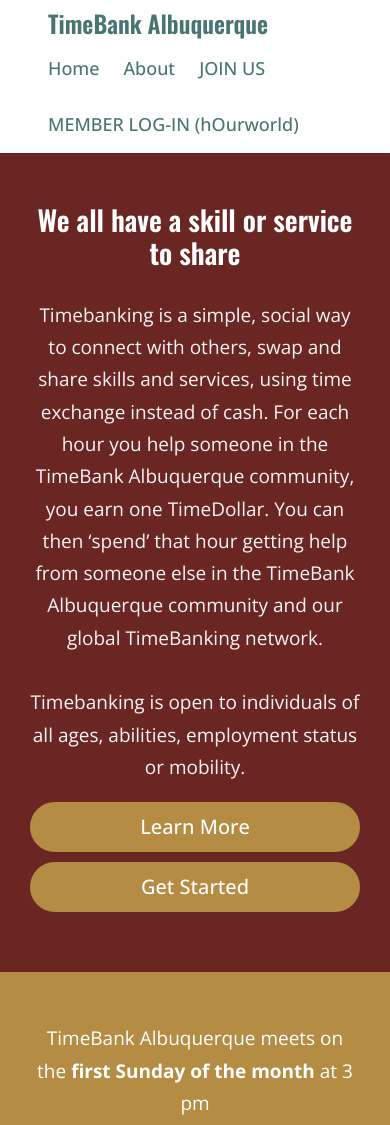
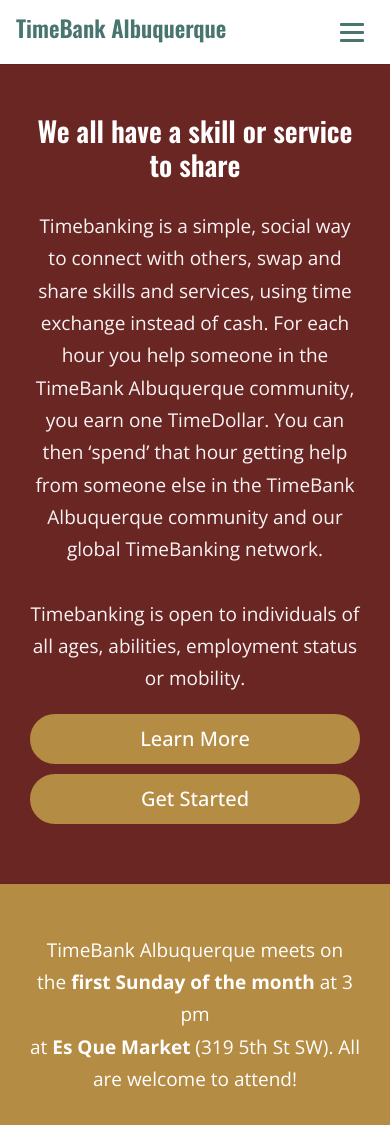
Before and after one commit to charlie763/abqhours, a Jekyll site: the page built from index.md, in a window 390 px wide. Shown: the top 1125 px of the page. Built offline with Jekyll 4.4.1, drawn with Linux system fonts in a browser that asks for light colours; some web fonts are replaced; grey boxes are pictures that could not be loaded.

Commit message:
feat: have ai do hamburger style nav menu for mobile

```diff
--- a/_includes/header.html
+++ b/_includes/header.html
@@ -14,7 +14,18 @@
         </svg>
       </a>
     </div>
-    <nav id="top-menu-nav">
+    <button
+      type="button"
+      class="nav-toggle"
+      aria-expanded="false"
+      aria-controls="top-menu-nav"
+      aria-label="Open navigation menu"
+    >
+      <span class="nav-toggle-bar" aria-hidden="true"></span>
+      <span class="nav-toggle-bar" aria-hidden="true"></span>
+      <span class="nav-toggle-bar" aria-hidden="true"></span>
+    </button>
+    <nav id="top-menu-nav" class="main-nav" aria-label="Main">
       <ul id="top-menu" class="nav">
         <li><a href="{{ '/' | relative_url }}">Home</a></li>
         <li><a href="{{ tb.learn_more_url }}">About</a></li>
--- a/_layouts/default.html
+++ b/_layouts/default.html
@@ -37,5 +37,6 @@
         {% include footer.html %}
       </div>
     </div>
+    <script src="{{ '/assets/js/nav.js' | relative_url }}" defer></script>
   </body>
 </html>
--- a/assets/css/style.css
+++ b/assets/css/style.css
@@ -89,6 +89,7 @@ a:hover {
 }
 .logo_container {
   flex-shrink: 0;
+  min-width: 0;
 }
 .logo-svg {
   height: 32px;
@@ -115,6 +116,44 @@ a:hover {
 }
 #top-menu a:hover {
   opacity: 0.8;
+}
+
+.nav-toggle {
+  display: none;
+  flex-direction: column;
+  justify-content: center;
+  gap: 5px;
+  width: 44px;
+  height: 44px;
+  margin: 0;
+  padding: 0;
+  border: none;
+  border-radius: 4px;
+  background: transparent;
+  cursor: pointer;
+  color: var(--brand-color);
+}
+.nav-toggle:focus-visible {
+  outline: 2px solid var(--brand-color);
+  outline-offset: 2px;
+}
+.nav-toggle-bar {
+  display: block;
+  width: 24px;
+  height: 3px;
+  margin: 0 auto;
+  background: currentColor;
+  border-radius: 1px;
+  transition: transform 0.2s ease, opacity 0.2s ease;
+}
+.nav-toggle[aria-expanded="true"] .nav-toggle-bar:nth-child(1) {
+  transform: translateY(8px) rotate(45deg);
+}
+.nav-toggle[aria-expanded="true"] .nav-toggle-bar:nth-child(2) {
+  opacity: 0;
+}
+.nav-toggle[aria-expanded="true"] .nav-toggle-bar:nth-child(3) {
+  transform: translateY(-8px) rotate(-45deg);
 }
 
 /* ----- Container ----- */
@@ -402,18 +441,85 @@ a:hover {
     flex: 1 1 45%;
   }
 }
+@media (max-width: 768px) {
+  .et_menu_container {
+    flex-wrap: nowrap;
+    align-items: center;
+    justify-content: space-between;
+    padding: 10px 16px;
+    gap: 8px;
+  }
+  /* Let the logo shrink so the fixed-width menu button is never clipped */
+  .logo_container {
+    margin-right: 0;
+    flex: 1 1 0;
+    min-width: 0;
+    overflow: hidden;
+  }
+  .logo_container a {
+    display: block;
+    min-width: 0;
+    max-width: 100%;
+  }
+  .logo-svg {
+    display: block;
+    width: 100%;
+    max-width: 100%;
+    height: auto;
+    min-height: 26px;
+  }
+  .nav-toggle {
+    display: flex;
+    flex-shrink: 0;
+  }
+  #top-menu-nav {
+    position: absolute;
+    top: 100%;
+    left: 0;
+    right: 0;
+    display: none;
+    margin: 0;
+    padding: 0;
+    background: #fff;
+    box-shadow: 0 8px 24px rgba(0, 0, 0, 0.12);
+    border-top: 1px solid rgba(0, 0, 0, 0.06);
+    z-index: 10000;
+  }
+  #top-menu-nav.is-open {
+    display: block;
+  }
+  #top-menu {
+    flex-direction: column;
+    flex-wrap: nowrap;
+    gap: 0;
+    padding: 0.35rem 0 0.75rem;
+  }
+  #top-menu li {
+    margin: 0;
+    border-bottom: 1px solid rgba(0, 0, 0, 0.06);
+  }
+  #top-menu li:last-child {
+    border-bottom: none;
+  }
+  #top-menu a {
+    display: block;
+    padding: 0.85rem 20px;
+    font-size: 17px;
+  }
+  #top-menu a:hover {
+    background: rgba(0, 0, 0, 0.03);
+    text-decoration: none;
+  }
+  body.nav-menu-open {
+    overflow: hidden;
+  }
+}
+
 @media (max-width: 600px) {
   #et-secondary-nav {
     flex-direction: column;
     gap: 0.5rem;
     text-align: right;
-  }
-  .et_menu_container {
-    flex-direction: column;
-    align-items: flex-start;
-  }
-  #top-menu {
-    margin-top: 0.5rem;
   }
   .quote-section .et_pb_header_content_wrapper {
     font-size: 36px;
--- /dev/null
+++ b/assets/js/nav.js
@@ -0,0 +1,44 @@
+(function () {
+  var toggle = document.querySelector(".nav-toggle");
+  var nav = document.getElementById("top-menu-nav");
+  if (!toggle || !nav) return;
+
+  function setOpen(open) {
+    toggle.setAttribute("aria-expanded", open ? "true" : "false");
+    toggle.setAttribute(
+      "aria-label",
+      open ? "Close navigation menu" : "Open navigation menu"
+    );
+    nav.classList.toggle("is-open", open);
+    document.body.classList.toggle("nav-menu-open", open);
+  }
+
+  function isOpen() {
+    return nav.classList.contains("is-open");
+  }
+
+  toggle.addEventListener("click", function (e) {
+    e.stopPropagation();
+    setOpen(!isOpen());
+  });
+
+  nav.querySelectorAll("a").forEach(function (link) {
+    link.addEventListener("click", function () {
+      setOpen(false);
+    });
+  });
+
+  document.addEventListener("keydown", function (e) {
+    if (e.key === "Escape") setOpen(false);
+  });
+
+  document.addEventListener("click", function (e) {
+    if (
+      isOpen() &&
+      !toggle.contains(e.target) &&
+      !nav.contains(e.target)
+    ) {
+      setOpen(false);
+    }
+  });
+})();
```
